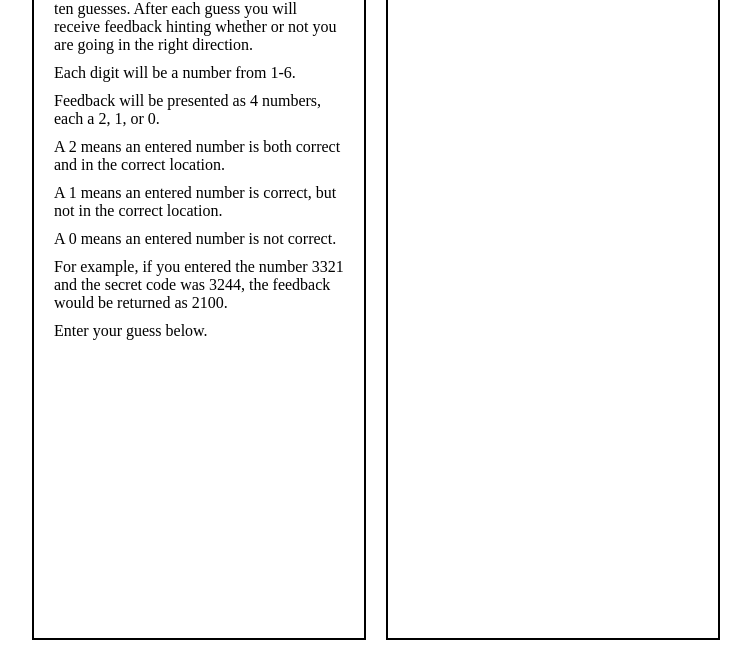
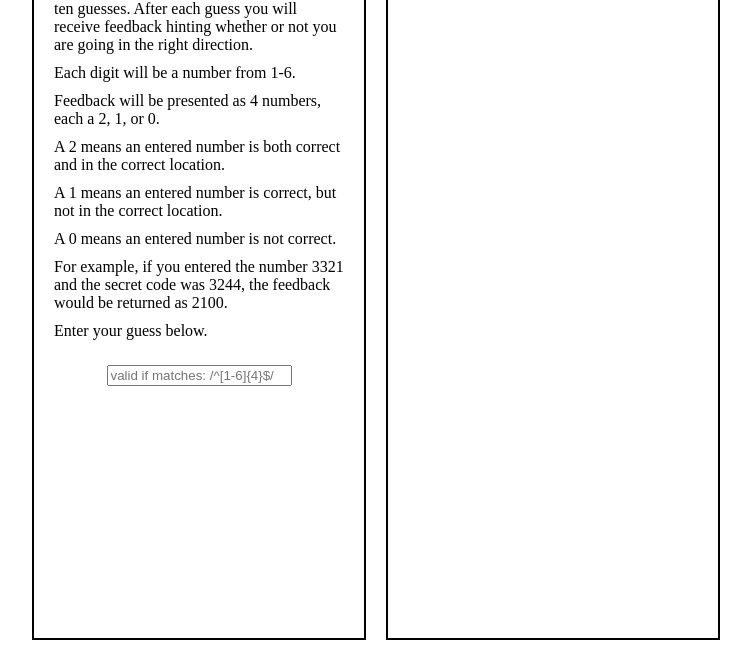
Before and after one commit to Axolotl/mastermind-app, a React app: page / in a window 1280 px wide. Shown: the part 130-800 px from the top of the page, without its empty margins (264-1015 px from the left). Built offline with nearby package versions, Linux system fonts and the light colour scheme.

Commit message:
added form validation

```diff
--- a/package.json
+++ b/package.json
@@ -14,11 +14,13 @@
     "presets": [
       "env",
       "react"
-    ]
+    ],
+    "plugins": ["transform-class-properties"]
   },
   "devDependencies": {
     "babel-core": "^6.26.0",
     "babel-loader": "^7.1.2",
+    "babel-plugin-transform-class-properties": "^6.24.1",
     "babel-preset-env": "^1.6.1",
     "babel-preset-react": "^6.24.1",
     "css-loader": "^0.28.7",
--- a/src/components/Control.js
+++ b/src/components/Control.js
@@ -1,11 +1,13 @@
 import React from 'react';
 import ControlText from './ControlText';
+import Input from './Input';
 
 class Control extends React.Component {
   render() {
     return (
       <div id='control-column' className='column'>
         <ControlText />
+        <Input />
       </div>
     )
   }
--- /dev/null
+++ b/src/components/Input.js
@@ -0,0 +1,50 @@
+import React from 'react';
+
+class Input extends React.Component {
+  constructor() {
+    super();
+    this.state = {
+      value: '',
+      valid: false,
+      firstAttempt: true,
+    };
+  }
+  handleChange = (event) => {
+    this.setState({value: event.target.value});
+  }
+  handleSubmit = (event) => {
+    console.log(`YOU ENTERED: ${this.state.value}`);
+    if (this.state.value.match(/^[1-6]{4}$/)) {
+      console.log('Valid entry');
+      this.setState({valid: true});
+    }
+    else {
+      console.log('Invalid entry');
+      this.setState({
+        valid: false,
+        firstAttempt: false,
+      });
+    }
+    event.preventDefault();
+  }
+  render() {
+    return (
+      <div id='input-validation'>
+        <form onSubmit={this.handleSubmit}>
+          <input
+            className='input'
+            type='text'
+            placeholder='valid if matches: /^[1-6]{4}$/'
+            autoComplete='off'
+            onChange={this.handleChange}
+            required/>
+        </form>
+        {!this.state.valid && !this.state.firstAttempt ? (
+          <p id='error-text'>Invalid entry. Please try again.</p>
+        ) : ('')}
+      </div>
+    )
+  }
+}
+
+export default Input;
--- a/src/index.css
+++ b/src/index.css
@@ -34,3 +34,12 @@ html, body, #app, #app-container {
   margin: 10px 5px;
   text-align: left;
 }
+
+.input {
+  margin: 15px 0px;
+}
+
+#error-text {
+  margin: 0px;
+  color: #cc0000;
+}
```
Also changed, not shown: 1 other file.
